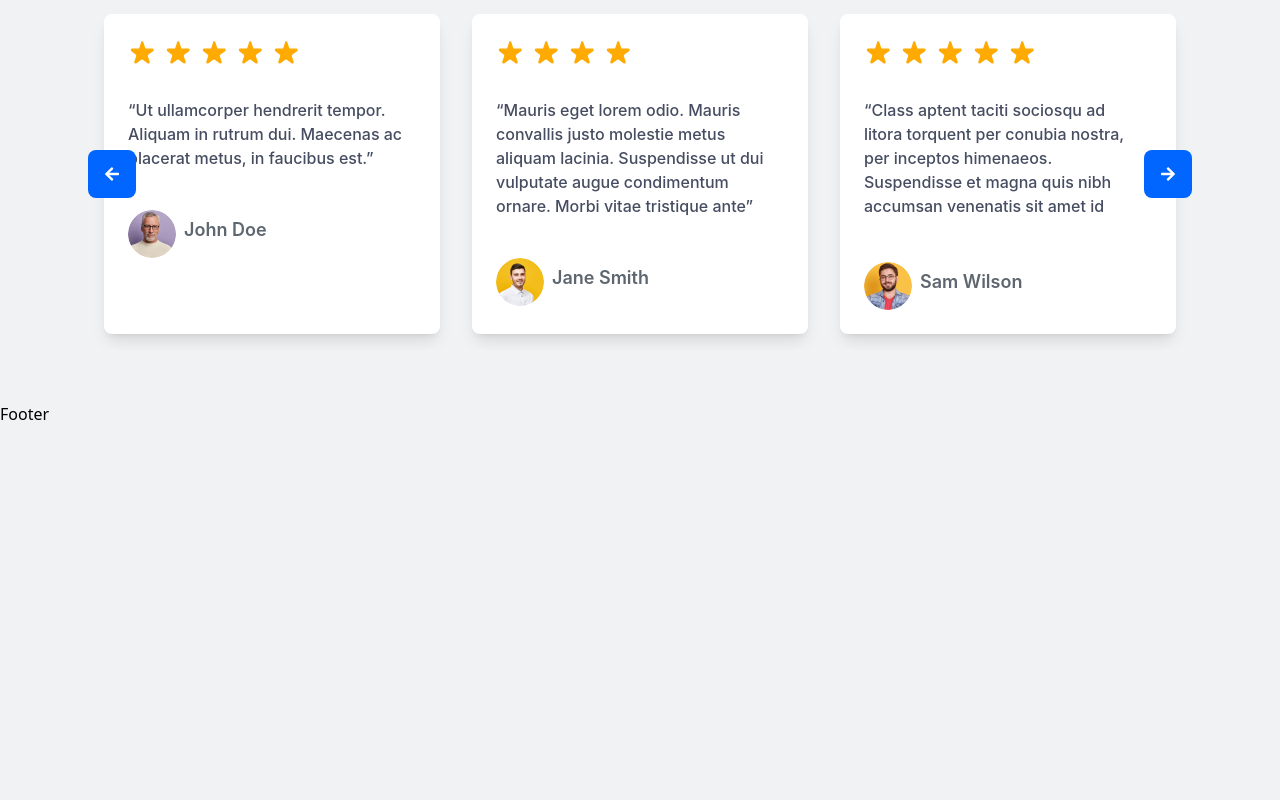
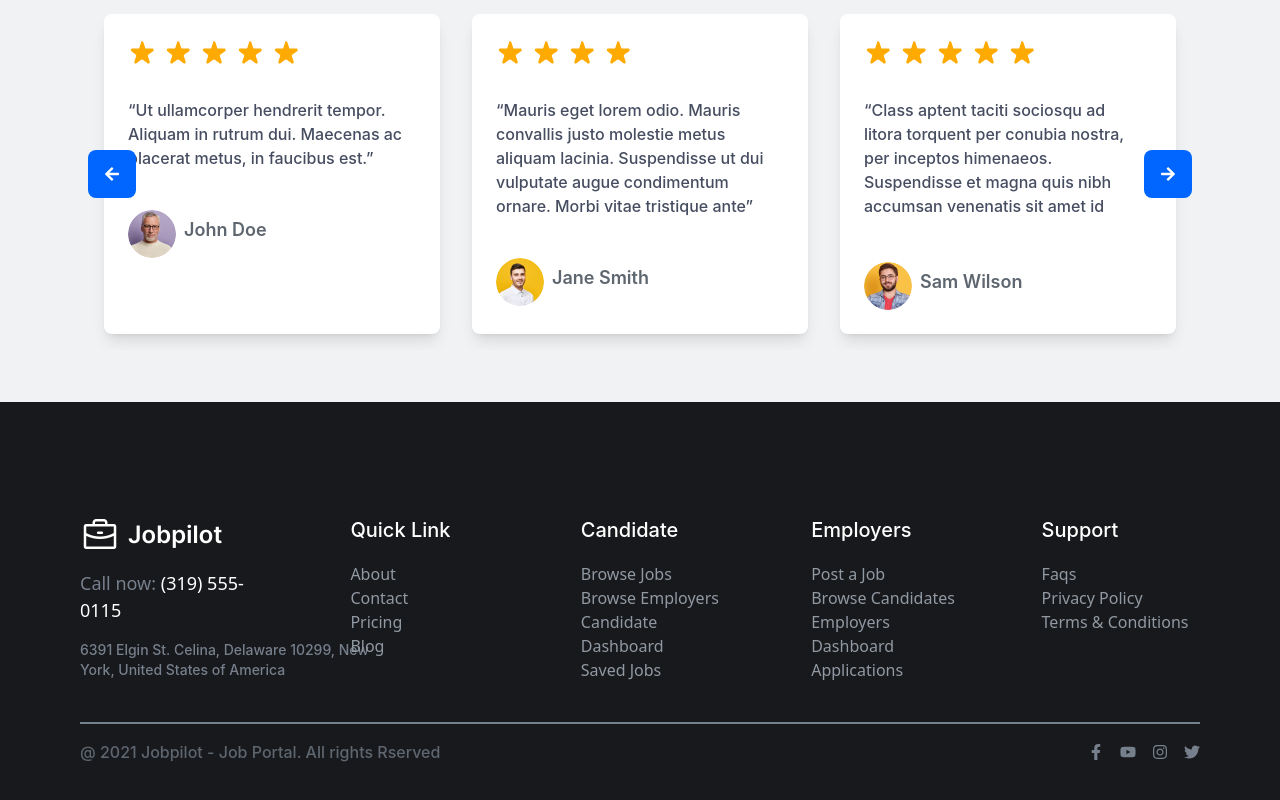
Before and after one commit to nyirurugoomar/jobpilot-app, a Next.js app: page / in a window 1280 px wide. Shown: the part 3825-4625 px from the top of the page. Before the commit the page ends 4251 px from the top, so only its background shows below. Built offline with nearby package versions, Linux system fonts and the light colour scheme.

Commit message:
Creating Footer

```diff
--- a/components/Footer.tsx
+++ b/components/Footer.tsx
@@ -1,9 +1,105 @@
-import React from 'react'
+import Image from "next/image";
+import { FaFacebookF, FaYoutube, FaInstagram } from "react-icons/fa";
+import { FaTwitter } from "react-icons/fa";
 
 function Footer() {
   return (
-    <div>Footer</div>
-  )
+    <div className='w-full bg-black md:p-20 p-10'>
+      <div className='grid md:mt-8 grid-cols-1 lg:grid-cols-5 gap-8 md:mx-auto mx-4 md:space-x-10'>
+        <div className='md:space-y-4'>
+          <Image src='/Logo-Footer.png' width={143} height={40} alt=''/>
+          <div className="flex">
+            <h4 className="text-gray-500 text-[18px]">Call now: <span className="text-white">(319) 555-0115</span></h4>
+          </div>
+          <p className="text-gray-500 text-[14px] md:leading-[20px] md:w-[312px]">6391 Elgin St. Celina, Delaware 10299, New York, United States of America</p>
+        </div>
+
+        <div className="text-[#9199A3] md:space-y-4">
+          <h2 className="text-white text-[20px]">Quick Link</h2>
+          <ul className="text-[16px]">
+            <li className="hover:text-white flex items-center">
+              About
+
+            </li>
+            <li className="hover:text-white flex items-center">
+              Contact
+            </li>
+            <li className="hover:text-white flex items-center">
+              Pricing
+            </li>
+            <li className="hover:text-white flex items-center">
+              Blog
+            </li>
+          </ul>
+        </div>
+
+        <div className="text-[#9199A3] md:space-y-4">
+          <h2 className="text-white text-[20px]">Candidate</h2>
+          <ul className="text-[16px]">
+            <li className="hover:text-white flex items-center">
+              Browse Jobs
+            </li>
+            <li className="hover:text-white flex items-center">
+              Browse Employers
+            </li>
+            <li className="hover:text-white flex items-center">
+              Candidate Dashboard
+            </li>
+            <li className="hover:text-white flex items-center">
+              Saved Jobs
+            </li>
+          </ul>
+        </div>
+
+        <div className="text-[#9199A3] md:space-y-4">
+          <h2 className="text-white text-[20px]">Employers</h2>
+          <ul className="text-[16px]">
+            <li className="hover:text-white flex items-center">
+              Post a Job
+            </li>
+            <li className="hover:text-white flex items-center">
+              Browse Candidates
+            </li>
+            <li className="hover:text-white flex items-center">
+              Employers Dashboard
+            </li>
+            <li className="hover:text-white flex items-center">
+              Applications
+            </li>
+          </ul>
+        </div>
+
+        <div className="text-[#9199A3] md:space-y-4">
+          <h2 className="text-white text-[20px]">Support</h2>
+          <ul className="text-[16px]">
+            <li className="hover:text-white cursor-pointer  flex items-center">
+              Faqs
+            </li>
+            <li className="hover:text-white cursor-pointer flex items-center">
+              Privacy Policy
+            </li>
+            <li className="hover:text-white cursor-pointer flex items-center">
+              Terms & Conditions
+            </li>
+          </ul>
+        </div>
+      </div>
+
+      <div className="border-t-2 border-gray-500 md:mt-10">
+        <div className="md:mt-4 justify-between md:flex items-center">
+          <div>
+            <p>@ 2021 Jobpilot - Job Portal. All rights Rserved</p>
+          </div>
+          <div className="flex gap-4 text-gray-500">
+            <FaFacebookF />
+            <FaYoutube />
+            <FaInstagram />
+            <FaTwitter />
+          </div>
+        </div>
+      </div>
+    </div>
+  );
 }
 
-export default Footer
+export default Footer;
--- a/tailwind.config.ts
+++ b/tailwind.config.ts
@@ -10,7 +10,7 @@ const config: Config = {
     colors:{
     'primary':"#0066FF",
     'white':"#ffffffff",
-    'black':"#0000000",
+    'black':"#18191C",
     'gray':"#E4E5E8",
     'gray-500':"#767F8C",
     "linear":"#FFF6E6"
```
Also changed, not shown: public/Logo-Footer.png (added), public/arrow-icon.svg (added).
